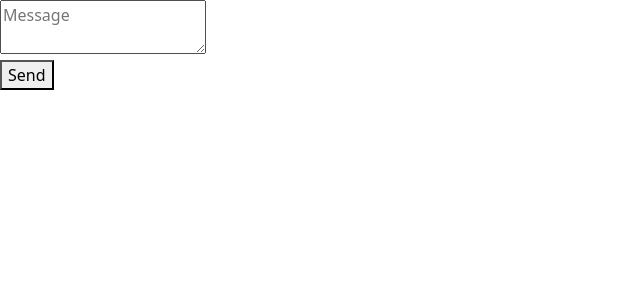
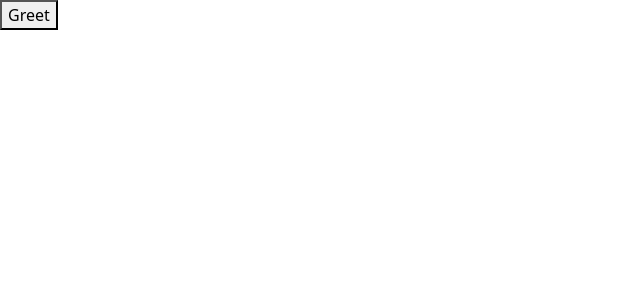
Before and after one commit to shinemost/react-app, a React (Vite) app: page / in a window 1280 px wide. Shown: the top 300 px of the page, without its empty margins (0-640 px from the left). Built offline with nearby package versions, Linux system fonts and the light colour scheme.

Commit message:
移除不必要的state

```diff
--- a/src/App.tsx
+++ b/src/App.tsx
@@ -1,7 +1,7 @@
 /*
  * @LastEditors: shinemost supertain147@163.com
  * @Date: 2023-04-26 20:47:45
- * @LastEditTime: 2023-05-03 21:10:22
+ * @LastEditTime: 2023-05-03 22:24:33
  * @FilePath: \react-app\src\App.tsx
  */
 /*
@@ -10,12 +10,12 @@
  * @LastEditTime: 2023-05-03 11:55:12
  * @FilePath: \react-app\src\App.tsx
  */
-import FeedbackForm from './components/FeedbackForm'
+import FeedbackForm2 from './components/FeedbackForm2'
 
 function App() {
   return (
     <div>
-      <FeedbackForm />
+      <FeedbackForm2 />
     </div>
   )
 }
--- /dev/null
+++ b/src/components/FeedbackForm2.tsx
@@ -0,0 +1,18 @@
+/*
+ * @LastEditors: shinemost supertain147@163.com
+ * @Date: 2023-05-03 22:22:53
+ * @LastEditTime: 2023-05-03 22:26:06
+ * @FilePath: \react-app\src\components\FeedbackForm2.tsx
+ */
+
+export default function FeedbackForm2() {
+  // const [name, setName] = useState('')
+
+  function handleClick() {
+    // setName(prompt('What is your name?'))
+    const name = prompt('What is your name?')
+    alert(`Hello, ${name}!`)
+  }
+
+  return <button onClick={handleClick}>Greet</button>
+}
```
Also changed, not shown: 1 other file (tests, documents, lock files or other folders).
